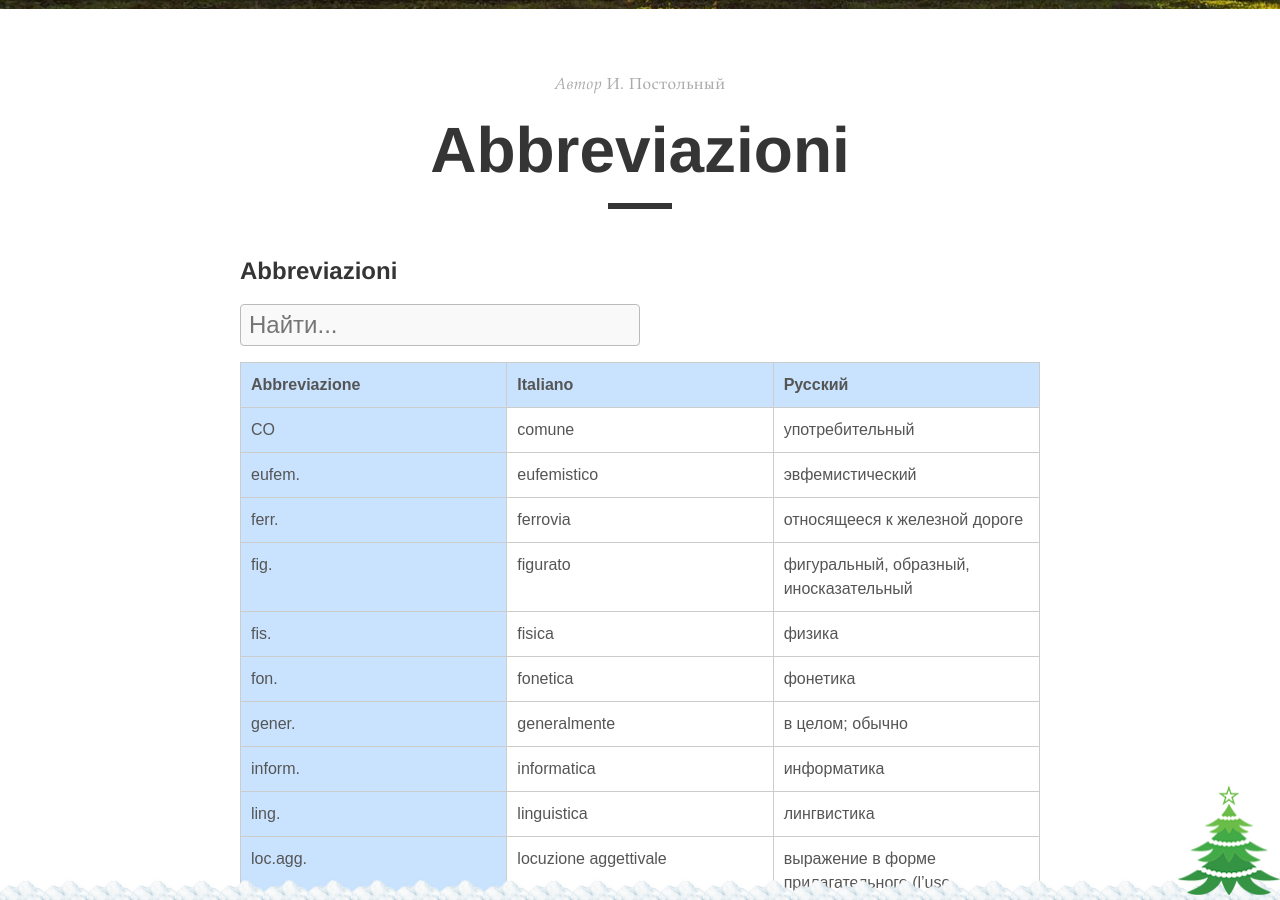
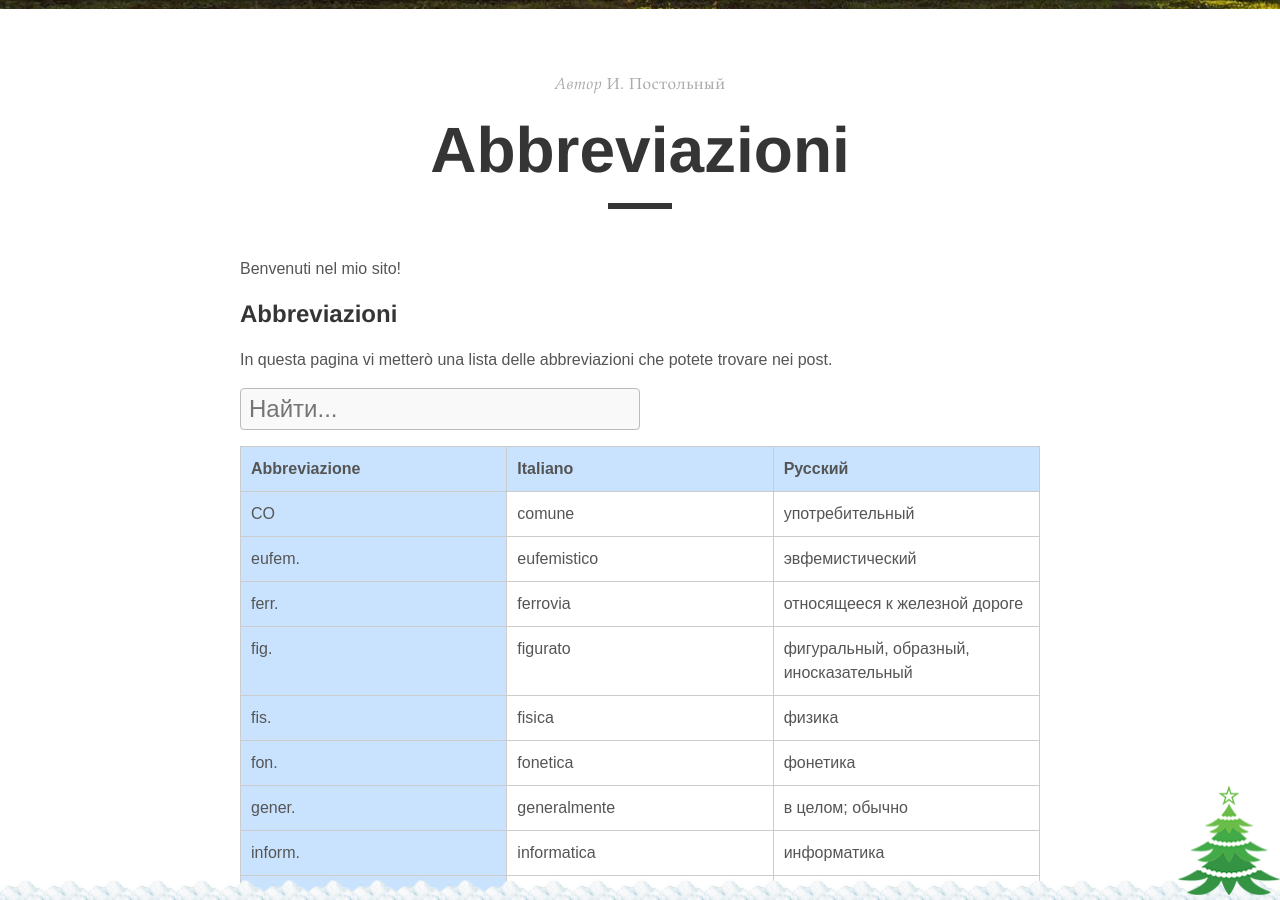
Before and after one commit to postolny/postolny.github.io, a Jekyll site: the page built from _pages/abbreviazioni.md, in a window 1280 px wide and 900 px high, scrolled down 389 px. Built offline with Jekyll 4.4.1, drawn with Linux system fonts in a browser that asks for light colours; nearby versions of some CDN libraries.

Commit message:
Add files via upload

```diff
--- a/_pages/abbreviazioni.md
+++ b/_pages/abbreviazioni.md
@@ -5,7 +5,11 @@
 permalink: /abbreviazioni/
 ---
 
+Benvenuti nel mio sito!
+
 ## Abbreviazioni
+
+In questa pagina vi metterò una lista delle abbreviazioni che potete trovare nei post.
 
 <input id="search" type="text" placeholder="Найти...">
 
```
Also changed, not shown: _pages/about.md (+1 -1 lines).
